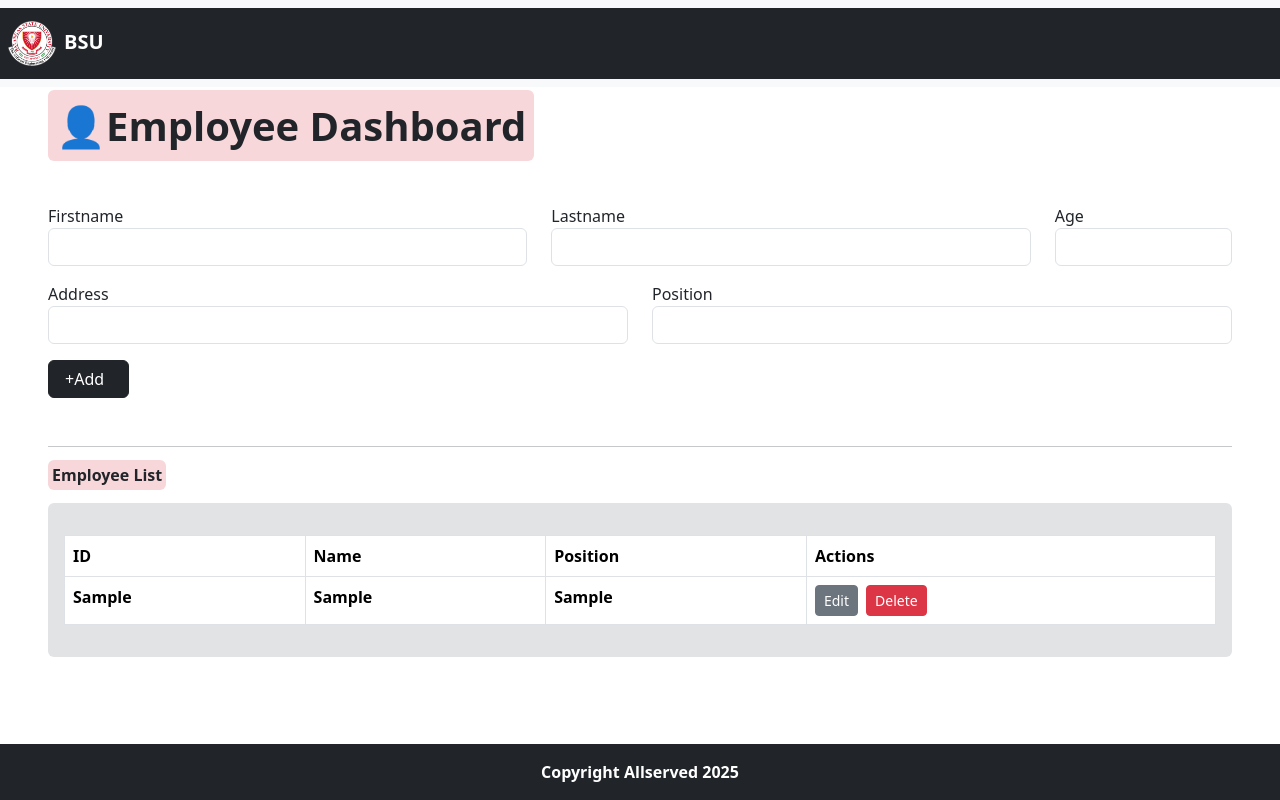
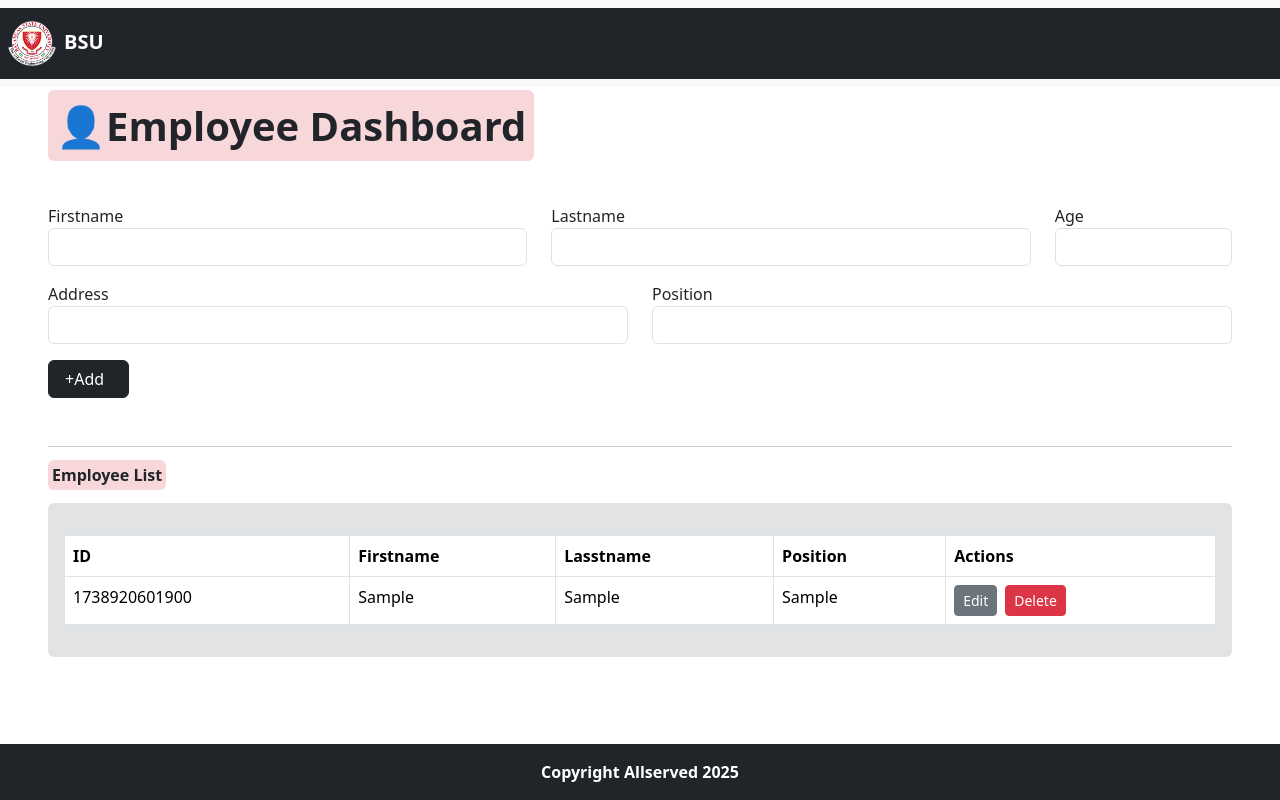
Before and after one commit to dev-teng/Project4, a React (Vite) app: page / in a window 1280 px wide. Both pictures are taken after typing "Sample", "Sample", "5", "Sample", "Sample" into the empty fields and a click on the button "+Add". Built offline with nearby package versions, Linux system fonts and the light colour scheme.

Commit message:
separate the name into firstname and lastname

```diff
--- a/src/Employee.jsx
+++ b/src/Employee.jsx
@@ -1,17 +1,19 @@
 function Employee({firstname, lastname, age, address, position, id, updateEmployee, deleteEmployee}) {
   return(
-    <div className="bg-secondary-subtle p-3 rounded mt-3 fw-bold">
+    <div className="bg-secondary-subtle p-3 rounded mt-3">
      <table className="table table-bordered mt-3">
           <thead>
             <tr>
               <th>ID</th>
-              <th>Name</th>
+              <th>Firstname</th>
+              <th>Lasstname</th>
               <th>Position</th>
               <th>Actions</th>
             </tr>
           </thead>
           <tbody>
-              <tr key={id}>
+              <tr>
+                <td>{id}</td>
                 <td>{firstname}</td>
                 <td>{lastname}</td>
                 <td>{position}</td>
```
